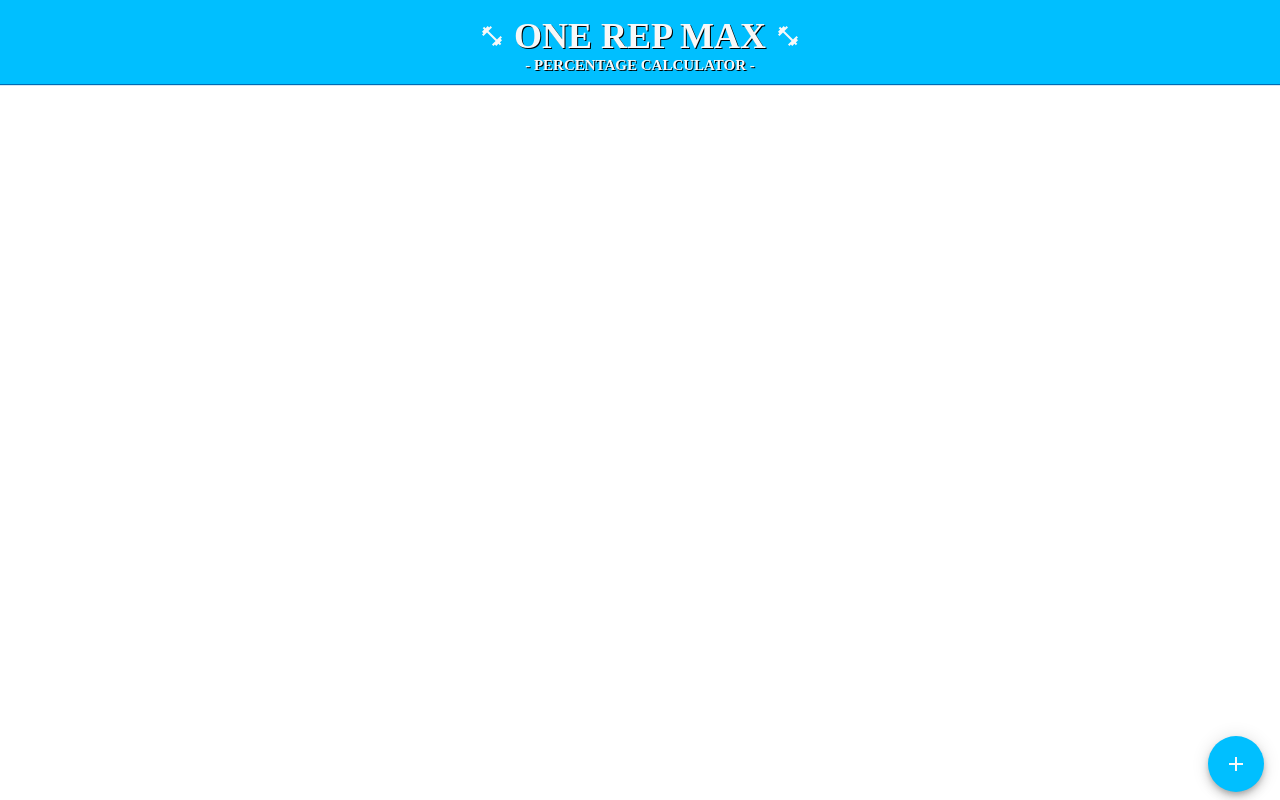
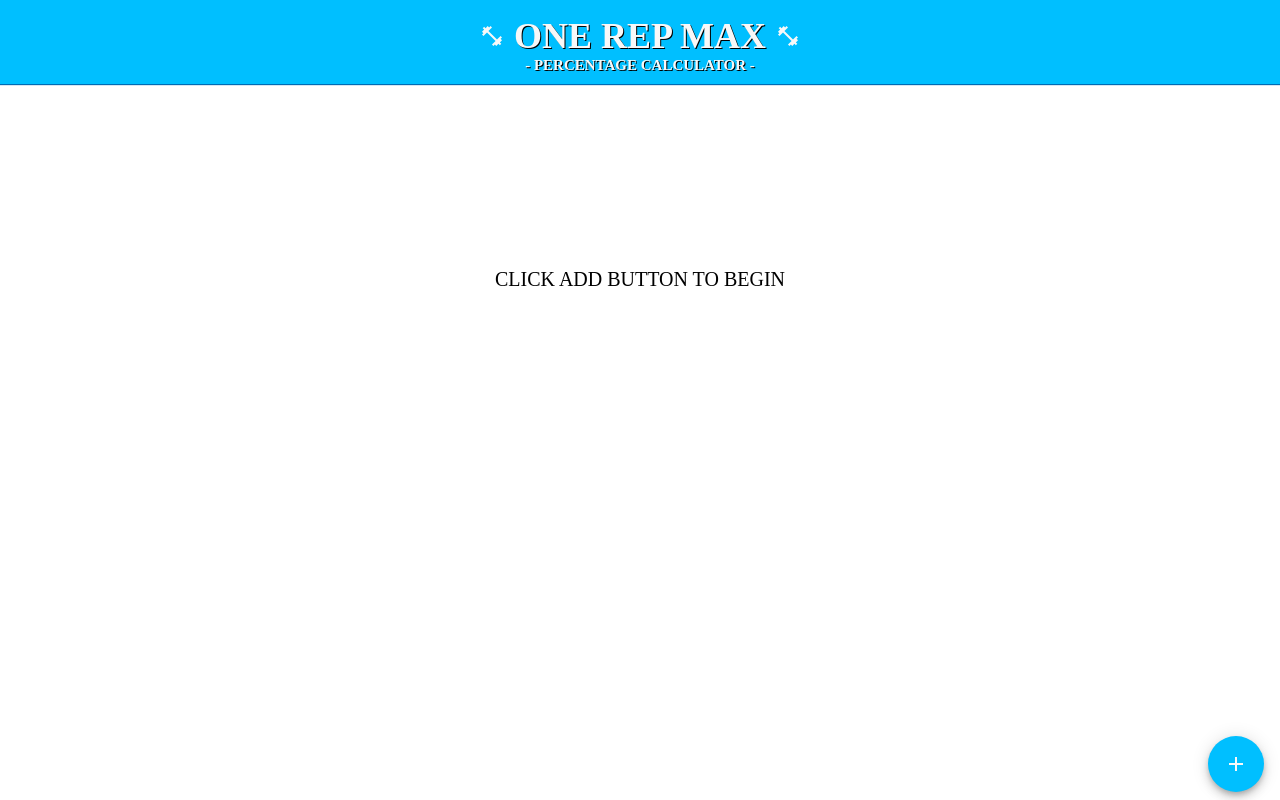
Before and after one commit to vbrambila2/one-rep-max, a React (Create React App) app: page / in a window 1280 px wide. Built offline with nearby package versions, Linux system fonts and the light colour scheme.

Commit message:
display message for empty state

```diff
--- a/src/components/MovementList.js
+++ b/src/components/MovementList.js
@@ -33,15 +33,23 @@ const MovementList = (props) => {
             <Button
                 key={movement.movementName}
                 className={classes.movementButtons}
+                //onClick={() => history.push(`/movement/${movement._id}/${movement.movementName}/${movement.movementWeight}`)}
             >
             {movement.movementName} - {movement.movementWeight}
             </Button>
         )
     })
+    const displayMovementButtons = () => {
+        if (mapMoves.length === 0) {
+            return <div className={classes.noMovementsMessage} >Click add button to begin</div>
+        };
 
-    return (
-        <div>{mapMoves}</div>
-    )
+        return (
+            <div>{mapMoves}</div>
+        )
+    }
+
+    return <div>{displayMovementButtons()}</div>
 };
 
 const mapStateToProps = state => {
--- a/src/containers/AddPage.js
+++ b/src/containers/AddPage.js
@@ -85,9 +85,15 @@ const AddPage = () => {
     const handleSubmit = (e) => {
         e.preventDefault();
 
-        dispatch(createMovement(moveData));
-        navigate("/");
+        if (moveData.movementName === "" || moveData.movementWeight === "") {
+            //alert('Please add a name and/or weight')
+            console.log("error")
+        } else {
+            dispatch(createMovement(moveData));
+            navigate("/");
+        }
     };
+
     const onChangeName = (e) => {
         const re = /^[a-zA-Z]*$/;
         if (e.target.value === '' || re.test(e.target.value)) {
```
